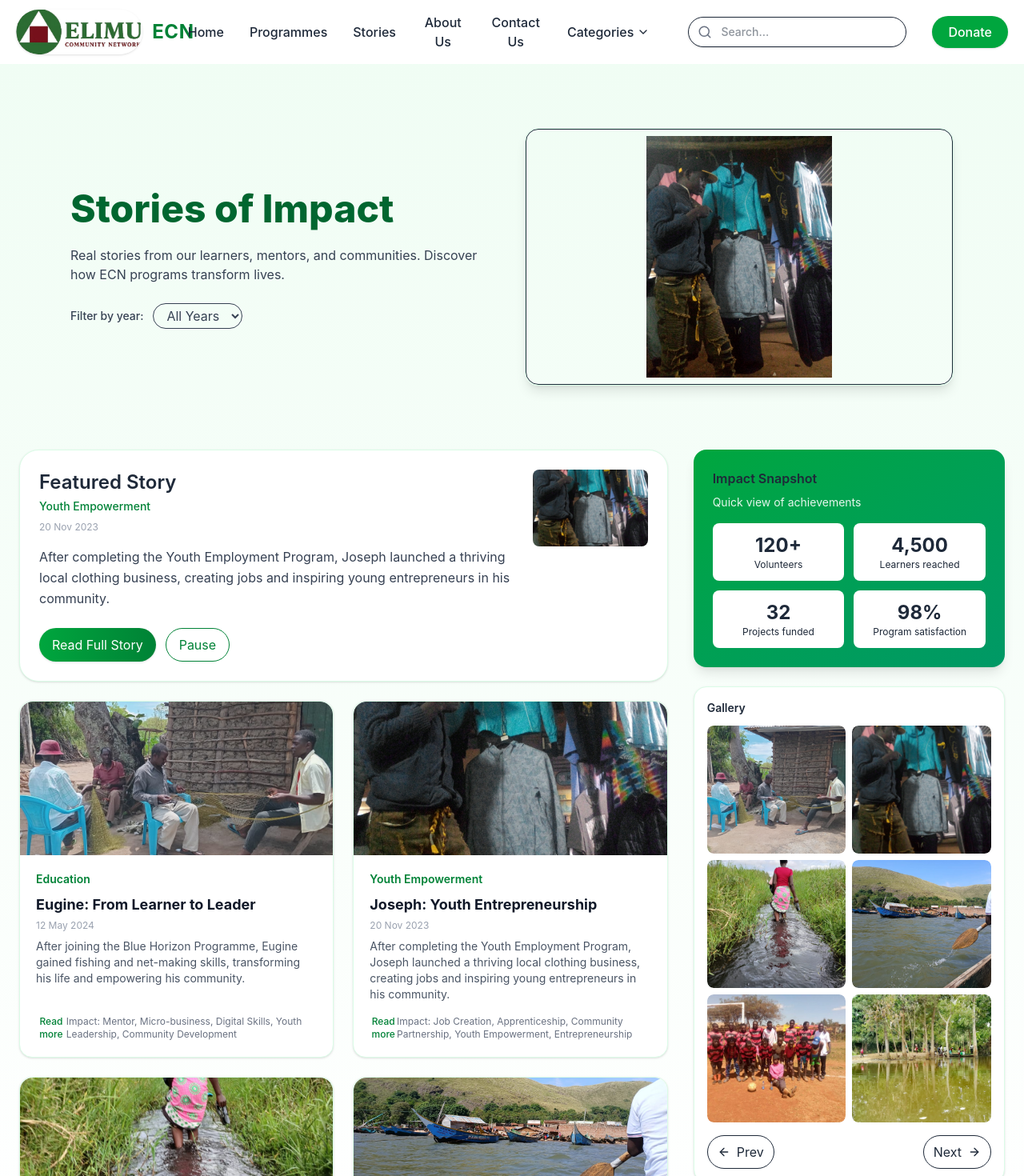
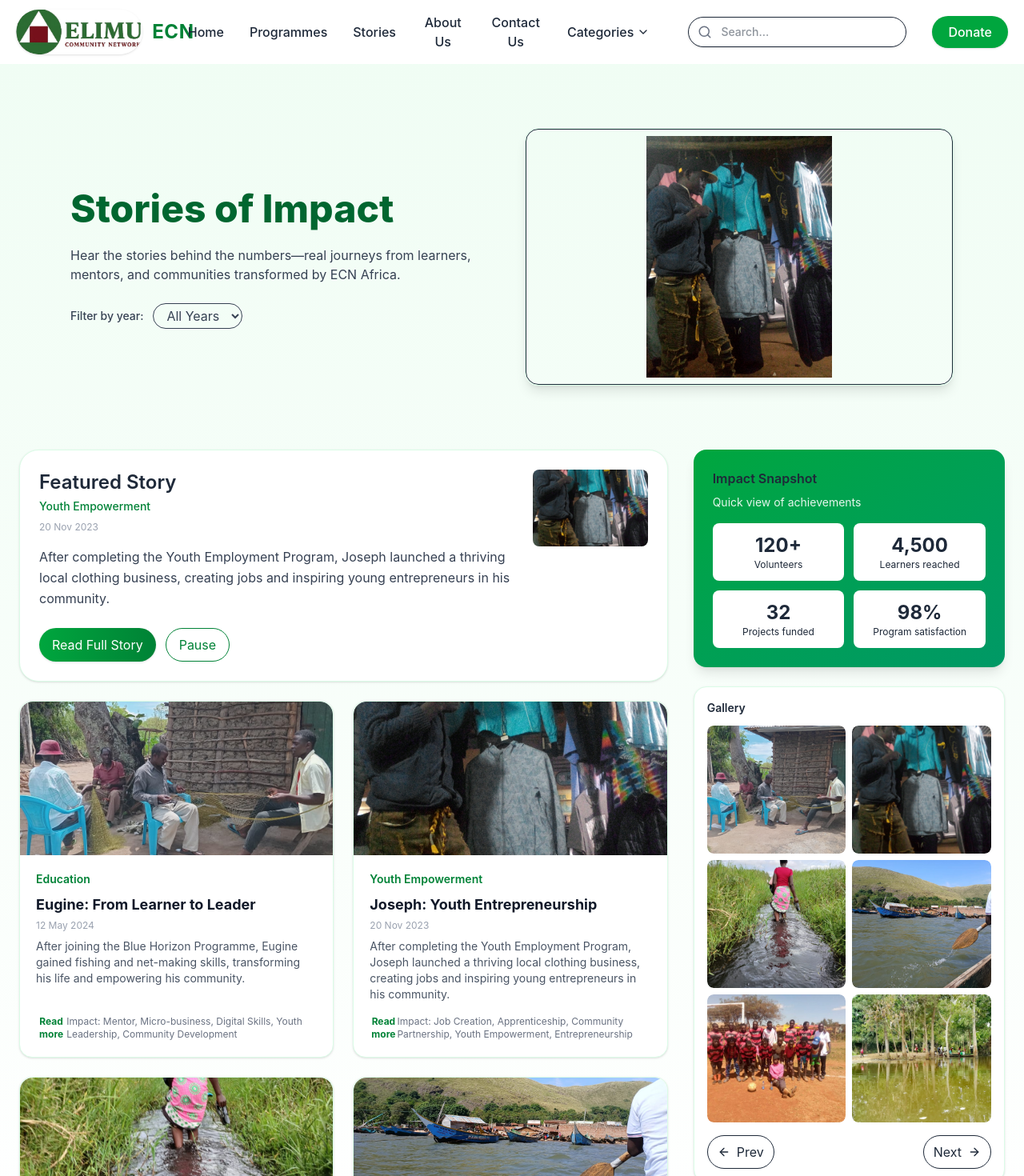
Before and after one commit to steph10920/ecnafrica, a React (Vite) app: page /Stories in a window 1280 px wide. Shown: the top 1470 px of the page at 80% size. Built offline with nearby package versions, Linux system fonts and the light colour scheme.

Commit message:
changes made in careers

```diff
--- a/src/pages/stories.jsx
+++ b/src/pages/stories.jsx
@@ -42,7 +42,7 @@ const StoryCard = ({ story, onReadMore }) => (
           onClick={() => onReadMore(story)}
           className="text-green-700 font-medium hover:underline"
         >
-          Read more
+          <strong>Read more</strong>
         </button>
         <div>Impact: {story.impact.join(", ")}</div>
       </div>
@@ -206,8 +206,7 @@ export default function Stories() {
               transition={{ delay: 0.2 }}
               className="mt-4 text-gray-700 max-w-xl"
             >
-              Real stories from our learners, mentors, and communities. Discover how ECN programs transform lives.
-            </motion.p>
+            Hear the stories behind the numbers—real journeys from learners, mentors, and communities transformed by ECN Africa.</motion.p>
 
             {/* Year Filter */}
             <div className="mt-6 flex flex-wrap gap-3 items-center">
```
